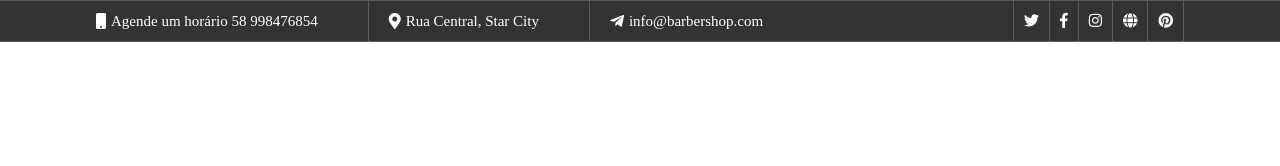
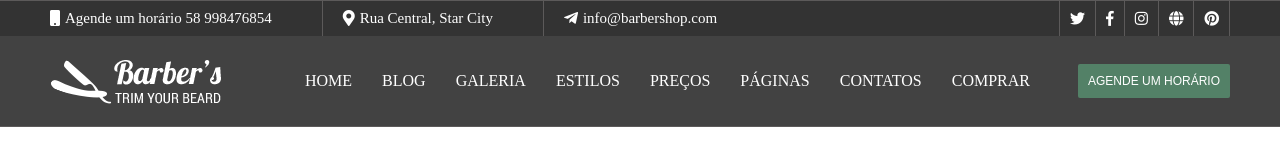
Before and after one commit to sidyjw/Barbershop, a website: page index.html in a window 1280 px wide. Drawn offline with Linux system fonts and the light colour scheme.

Commit message:
Já dei inicio a criação do menu de navegação. Basicamente só falta o dropdown quando o mouse está em cima de um dos links

```diff
--- a/assets/css/main.scss
+++ b/assets/css/main.scss
@@ -11,10 +11,12 @@ $cor-secundaria: #538167;
 $cor-terciaria: #333;
 $cor-contato-borda: rgb(92, 90, 90);
 
+$cor-menu-navegacao: #474747;
+
 //MEDIDAS
 
-$altura-header-contatos: 5vh;
-
+$altura-header-contatos: 3.5rem;
+$largura-header: 118rem;
 html{
     font-size: 62.5%;
 }
@@ -26,7 +28,7 @@ body{
 }
 .container-flex{
     display: flex;
-
+    flex-flow: column;
 }
 
 .header{
@@ -40,7 +42,7 @@ body{
 .contatos{
     display: flex;
     width: 100%;
-    max-width: 85vw;
+    max-width:$largura-header;
     margin: 0 auto;
     justify-content: space-between;
 
@@ -53,6 +55,7 @@ body{
             display: flex;
             list-style: none;
             align-items: center;
+
             & li{
                 height: $altura-header-contatos;
                 display: flex;
@@ -98,3 +101,57 @@ body{
         }
     }
 }
+
+.navegacao{
+    background-color: rgba($cor-menu-navegacao, 0.8);
+    height: 9rem;
+    display: flex;
+    width: 100%;
+
+    &__area{
+        width: 100%;
+        max-width: $largura-header;
+        margin: 0 auto;
+        display: flex;
+        align-items: center;
+    }
+    &__logo{
+        width: 175px;
+        height: 47px;
+        margin-right: 8rem;
+    }
+    &__menu{
+        display: flex;
+        list-style: none;
+        align-items: center;
+        font-size: 1.6rem;
+        text-transform: uppercase;
+        flex: 2;
+        height: 9rem;
+        & li{
+            padding: 3rem 1.5rem;
+            cursor: pointer;
+            transition: color 250ms ease-in-out;
+
+            &:first-child{padding-left: 0;}
+
+            &:hover{
+                color: $cor-secundaria;
+            }
+        }
+    }
+    &__botao{
+        background-color: $cor-secundaria;
+        border: none 0;
+        border-radius: 2px;
+        color: $cor-branca;
+        padding: 1rem 1rem;
+        text-transform: uppercase;
+        transition: background, color 250ms ease-in-out;
+        font-size: 1.2rem;
+        &:hover{
+            background-color: $cor-branca;
+            color: #333;
+        }
+    }
+}
--- a/index.html
+++ b/index.html
@@ -29,6 +29,22 @@
                 </ul>
             </div>
         </div>
+        <nav class="navegacao">
+            <div class="navegacao__area">
+                <img src="assets/img/barber-logo-white-2.png" alt="Logo" class="navegacao__logo" />
+                <ul class="navegacao__menu">
+                    <li>home</li>
+                    <li>blog</li>
+                    <li>galeria</li>
+                    <li>estilos</li>
+                    <li>preços</li>
+                    <li>páginas</li>
+                    <li>contatos</li>
+                    <li>comprar</li>
+                </ul>
+                <input type="submit" value="Agende um horário" class="navegacao__botao"/>
+            </div>
+        </nav>
     </header>
 </body>
 </html>
```
Also changed, not shown: assets/css/main.css, assets/img/barber-logo-white-2.png (added), 2 other files.
